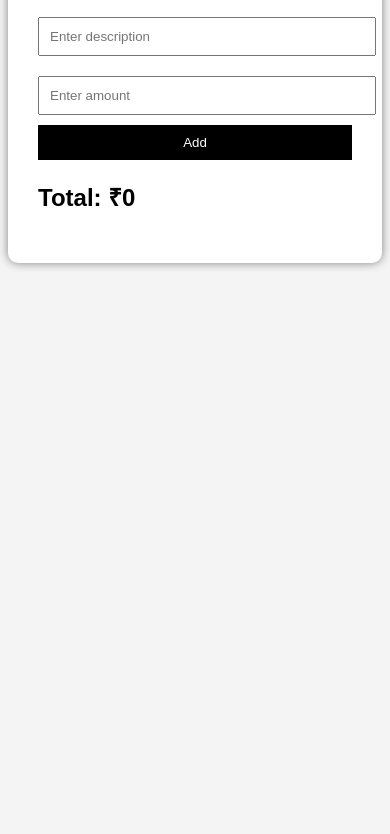
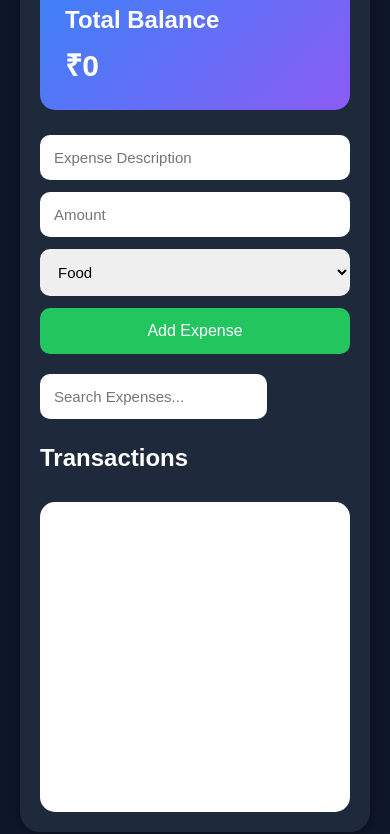
Before and after one commit to AbhichandPalivela/smart-expense-tracker-js, a plain HTML site: page index.html in a window 390 px wide. Shown: the part 153-987 px from the top of the page. Before the commit the page ends 844 px from the top, so only its background shows below. Drawn offline with nearby package versions, Linux system fonts and the light colour scheme.

Commit message:
Professional UI upgrade with charts dark mode and local storage

```diff
--- a/index.html
+++ b/index.html
@@ -1,24 +1,60 @@
 <!DOCTYPE html>
 <html lang="en">
 <head>
-  <meta charset="UTF-8">
-  <meta name="viewport" content="width=device-width, initial-scale=1.0">
-  <title>Expense Tracker</title>
-  <link rel="stylesheet" href="style.css">
+    <meta charset="UTF-8">
+    <meta name="viewport" content="width=device-width, initial-scale=1.0">
+    <title>Smart Expense Tracker</title>
+    <link rel="stylesheet" href="style.css">
+    <script src="https://cdn.jsdelivr.net/npm/chart.js"></script>
 </head>
 <body>
 
 <div class="container">
-  <h1>Expense Tracker</h1>
 
-  <input type="text" id="desc" placeholder="Enter description">
-  <input type="number" id="amount" placeholder="Enter amount">
+    <div class="top-bar">
+        <h1>Smart Expense Tracker</h1>
+        <button id="themeToggle">🌙</button>
+    </div>
 
-  <button onclick="addTransaction()">Add</button>
+    <div class="balance-card">
+        <h2>Total Balance</h2>
+        <h1>₹<span id="total">0</span></h1>
+    </div>
 
-  <ul id="list"></ul>
+    <div class="form-section">
 
-  <h2>Total: ₹<span id="total">0</span></h2>
+        <input type="text" id="desc" placeholder="Expense Description">
+
+        <input type="number" id="amount" placeholder="Amount">
+
+        <select id="category">
+            <option value="Food">Food</option>
+            <option value="Travel">Travel</option>
+            <option value="Shopping">Shopping</option>
+            <option value="Bills">Bills</option>
+            <option value="Entertainment">Entertainment</option>
+            <option value="Others">Others</option>
+        </select>
+
+        <button onclick="addTransaction()" class="add-btn">
+            Add Expense
+        </button>
+
+    </div>
+
+    <div class="search-box">
+        <input type="text" id="search" placeholder="Search Expenses...">
+    </div>
+
+    <div class="transaction-section">
+        <h2>Transactions</h2>
+        <ul id="list"></ul>
+    </div>
+
+    <div class="chart-container">
+        <canvas id="expenseChart"></canvas>
+    </div>
+
 </div>
 
 <script src="script.js"></script>
--- a/script.js
+++ b/script.js
@@ -1,24 +1,145 @@
-let total = 0;
+let transactions = JSON.parse(localStorage.getItem("transactions")) || [];
+
+const list = document.getElementById("list");
+const totalElement = document.getElementById("total");
+const searchInput = document.getElementById("search");
+const themeToggle = document.getElementById("themeToggle");
+
+let expenseChart;
 
 function addTransaction() {
 
     const desc = document.getElementById("desc").value;
     const amount = Number(document.getElementById("amount").value);
+    const category = document.getElementById("category").value;
 
-  if(desc === "" || amount === 0){
-    alert("Enter valid details");
+    if(desc === "" || amount <= 0){
+        alert("Please enter valid details");
         return;
     }
 
-  const li = document.createElement("li");
-  li.textContent = `${desc} : ₹${amount}`;
+    const transaction = {
+        desc,
+        amount,
+        category
+    };
 
-  document.getElementById("list").appendChild(li);
+    transactions.push(transaction);
 
-  total += amount;
+    saveData();
 
-  document.getElementById("total").textContent = total;
+    displayTransactions(transactions);
+
+    updateChart();
 
     document.getElementById("desc").value = "";
     document.getElementById("amount").value = "";
 }
+
+function displayTransactions(data) {
+
+    list.innerHTML = "";
+
+    let total = 0;
+
+    data.forEach((transaction, index) => {
+
+        total += transaction.amount;
+
+        const li = document.createElement("li");
+
+        li.innerHTML = `
+            <div class="transaction-info">
+                <strong>${transaction.desc}</strong>
+                <span class="category">${transaction.category}</span>
+                <span>₹${transaction.amount}</span>
+            </div>
+
+            <button class="delete-btn" onclick="deleteTransaction(${index})">
+                Delete
+            </button>
+        `;
+
+        list.appendChild(li);
+    });
+
+    totalElement.textContent = total;
+}
+
+function deleteTransaction(index) {
+
+    transactions.splice(index, 1);
+
+    saveData();
+
+    displayTransactions(transactions);
+
+    updateChart();
+}
+
+function saveData() {
+
+    localStorage.setItem(
+        "transactions",
+        JSON.stringify(transactions)
+    );
+}
+
+searchInput.addEventListener("input", () => {
+
+    const value = searchInput.value.toLowerCase();
+
+    const filtered = transactions.filter(transaction =>
+        transaction.desc.toLowerCase().includes(value)
+    );
+
+    displayTransactions(filtered);
+});
+
+function updateChart() {
+
+    const categoryTotals = {};
+
+    transactions.forEach(transaction => {
+
+        if(categoryTotals[transaction.category]){
+            categoryTotals[transaction.category] += transaction.amount;
+        }
+        else {
+            categoryTotals[transaction.category] = transaction.amount;
+        }
+    });
+
+    const labels = Object.keys(categoryTotals);
+    const data = Object.values(categoryTotals);
+
+    if(expenseChart){
+        expenseChart.destroy();
+    }
+
+    const ctx = document.getElementById("expenseChart");
+
+    expenseChart = new Chart(ctx, {
+        type: 'pie',
+        data: {
+            labels: labels,
+            datasets: [{
+                data: data
+            }]
+        }
+    });
+}
+
+let darkMode = true;
+
+themeToggle.addEventListener("click", () => {
+
+    document.body.classList.toggle("light-mode");
+
+    darkMode = !darkMode;
+
+    themeToggle.textContent = darkMode ? "🌙" : "☀️";
+});
+
+displayTransactions(transactions);
+updateChart();
--- a/style.css
+++ b/style.css
@@ -1,34 +1,172 @@
+* {
+    margin: 0;
+    padding: 0;
+    box-sizing: border-box;
+}
+
 body {
-  font-family: Arial;
-  background: #f4f4f4;
-  display: flex;
-  justify-content: center;
-  margin-top: 50px;
+    font-family: Arial, sans-serif;
+    background: #0f172a;
+    color: white;
+    display: flex;
+    justify-content: center;
+    align-items: center;
+    min-height: 100vh;
+    padding: 20px;
+    transition: 0.3s;
 }
 
 .container {
-  background: white;
-  padding: 30px;
-  width: 350px;
-  border-radius: 10px;
-  box-shadow: 0 0 10px gray;
+    width: 100%;
+    max-width: 550px;
+    background: #1e293b;
+    padding: 25px;
+    border-radius: 20px;
+    box-shadow: 0 0 20px rgba(0,0,0,0.4);
 }
 
-input {
-  width: 100%;
-  margin: 10px 0;
-  padding: 10px;
+.top-bar {
+    display: flex;
+    justify-content: space-between;
+    align-items: center;
+    margin-bottom: 20px;
 }
 
-button {
-  width: 100%;
-  padding: 10px;
-  background: black;
-  color: white;
-  border: none;
-  cursor: pointer;
+.top-bar button {
+    padding: 10px 14px;
+    border: none;
+    border-radius: 10px;
+    cursor: pointer;
+    font-size: 18px;
 }
 
-li {
-  margin: 10px 0;
+.balance-card {
+    background: linear-gradient(135deg, #3b82f6, #8b5cf6);
+    padding: 25px;
+    border-radius: 15px;
+    margin-bottom: 25px;
 }
+
+.balance-card h1 {
+    margin-top: 10px;
+    font-size: 36px;
+}
+
+.form-section {
+    display: flex;
+    flex-direction: column;
+    gap: 12px;
+}
+
+input,
+select {
+    padding: 14px;
+    border: none;
+    border-radius: 10px;
+    font-size: 15px;
+}
+
+.add-btn {
+    padding: 14px;
+    background: #22c55e;
+    color: white;
+    border: none;
+    border-radius: 10px;
+    cursor: pointer;
+    font-size: 16px;
+    transition: 0.3s;
+}
+
+.add-btn:hover {
+    transform: scale(1.02);
+}
+
+.search-box {
+    margin-top: 20px;
+}
+
+.transaction-section {
+    margin-top: 25px;
+}
+
+.transaction-section h2 {
+    margin-bottom: 15px;
+}
+
+#list {
+    list-style: none;
+}
+
+#list li {
+    background: #334155;
+    margin-bottom: 12px;
+    padding: 15px;
+    border-radius: 12px;
+    display: flex;
+    justify-content: space-between;
+    align-items: center;
+    animation: fadeIn 0.3s ease;
+}
+
+.transaction-info {
+    display: flex;
+    flex-direction: column;
+    gap: 5px;
+}
+
+.category {
+    font-size: 13px;
+    opacity: 0.8;
+}
+
+.delete-btn {
+    background: #ef4444;
+    border: none;
+    color: white;
+    padding: 8px 12px;
+    border-radius: 8px;
+    cursor: pointer;
+}
+
+.chart-container {
+    margin-top: 30px;
+    background: white;
+    padding: 15px;
+    border-radius: 15px;
+}
+
+.light-mode {
+    background: #f1f5f9;
+    color: black;
+}
+
+.light-mode .container {
+    background: white;
+    color: black;
+}
+
+.light-mode #list li {
+    background: #e2e8f0;
+}
+
+@keyframes fadeIn {
+    from {
+        opacity: 0;
+        transform: translateY(10px);
+    }
+    to {
+        opacity: 1;
+        transform: translateY(0);
+    }
+}
+
+@media(max-width: 600px) {
+
+    .container {
+        padding: 20px;
+    }
+
+    .balance-card h1 {
+        font-size: 30px;
+    }
+}
```
Lines whose indentation alone changed are shown as unchanged.
